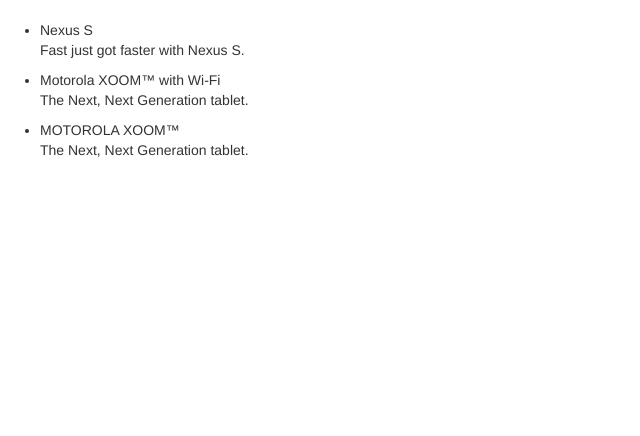
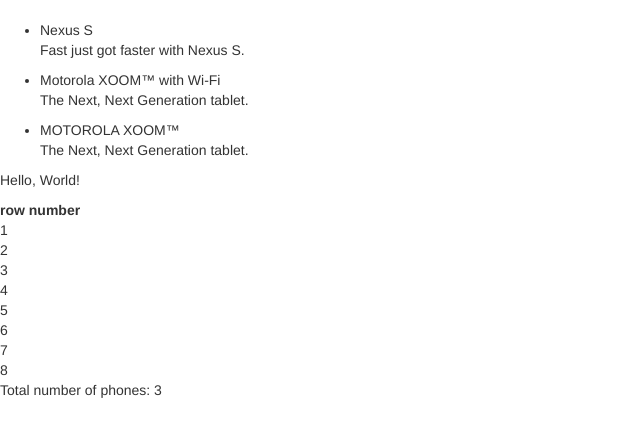
Before and after one commit to Selassie14/BB_and_Peter, a website: page app/index.html in a window 1280 px wide. Shown: the whole page, without its empty margins (0-640 px from the left). Drawn offline with nearby package versions, Linux system fonts and the light colour scheme.

Commit message:
step -2 committed

```diff
--- a/app/index.html
+++ b/app/index.html
@@ -16,6 +16,12 @@
       <p>{{phone.snippet}}</p>
     </li>
   </ul>
+   <p>Hello, {{name}}!</p>
+   <table>
+      <tr><th>row number</th></tr>
+      <tr ng-repeat="i in [0, 1, 2, 3, 4, 5, 6, 7]"><td>{{i+1}}</td></tr>
+    </table>
+  <p>Total number of phones: {{phones.length}}</p>
 
 </body>
 </html>
--- a/app/js/controllers.js
+++ b/app/js/controllers.js
@@ -13,4 +13,6 @@
     {'name': 'MOTOROLA XOOM™',
      'snippet': 'The Next, Next Generation tablet.'}
   ];
+
+   $scope.name = "World";
 });
```
Also changed, not shown: test/unit/controllersSpec.js (+14 -4 lines).
